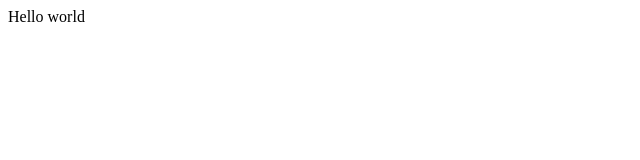
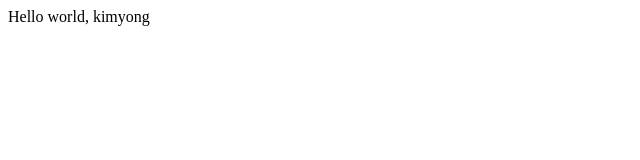
Before and after one commit to kimyong89/opentutorials-kimyong, a plain HTML site: page index.html in a window 1280 px wide. Shown: the full height of the page, 0-640 px from the left. Drawn offline with Linux system fonts and the light colour scheme.

Commit message:
change index.html

```diff
--- a/index.html
+++ b/index.html
@@ -19,6 +19,6 @@
     </head>
 
     <body>
-        Hello world
+        Hello world, kimyong
     </body>
 </html>
```
